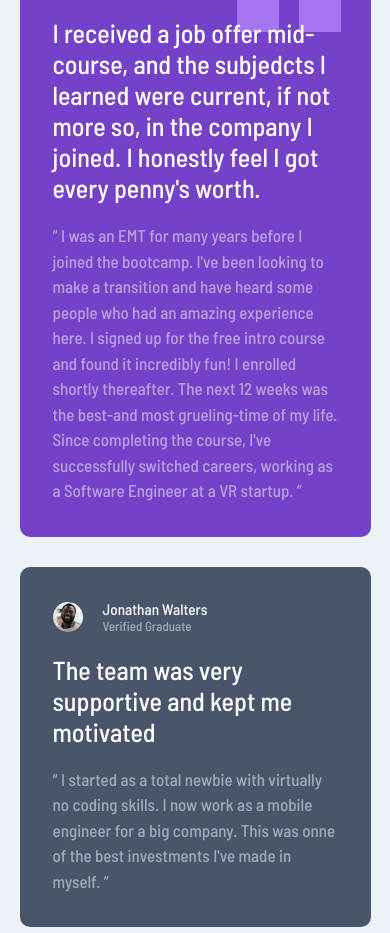
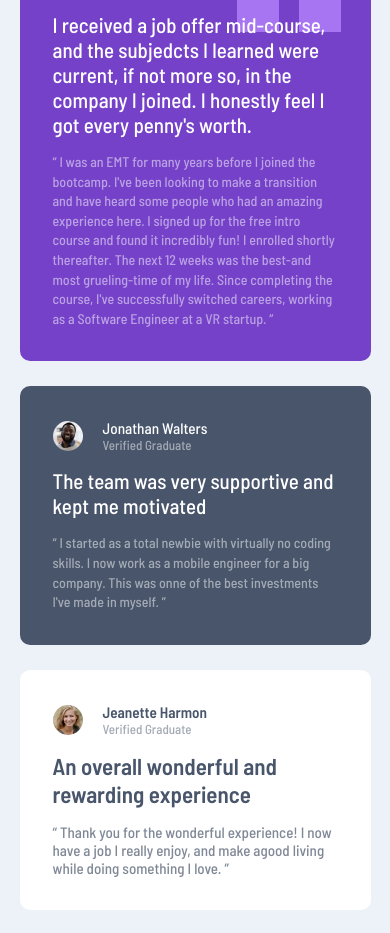
Before and after one commit to Eslam-Mohamed78/Testimonials, a plain HTML site: page index.html in a window 390 px wide. Shown: the part 100-1033 px from the top of the page. Drawn offline with Linux system fonts and the light colour scheme.

Commit message:
modified css file after zoom out page

```diff
--- a/CSS/main.css
+++ b/CSS/main.css
@@ -11,53 +11,19 @@ html {
 }
 main {
   min-height: 100%;
-  max-width: 1400px;
+  max-width: 1235px;
   margin: auto;
   display: flex;
   align-items: center;
 }
 .testi {
-  max-width: 1400px;
+  max-width: 1235px;
   display: grid;
   grid-template-columns:
     calc(25% - 22.5px) calc(25% - 22.5px) calc(25% - 22.5px)
     calc(25% - 22.5px);
   grid-template-rows: auto auto;
-  gap: 30px;
-}
-@media (max-width: 992px) {
-  main .testi {
-    grid-template-columns: minmax(0, 1fr);
-    margin: 30px 0;
-  }
-  main .testi .dani {
-    grid-area: 1 / 1 / 2 / 2;
-    width: 90%;
-    margin: auto;
-  }
-  main .testi .dani::after {
-    right: 30px;
-  }
-  main .testi .jona {
-    grid-area: 2 / 1 / 3 / 2;
-    width: 90%;
-    margin: auto;
-  }
-  main .testi .kira {
-    grid-area: 5 / 1 / 6 / 2;
-    width: 90%;
-    margin: auto;
-  }
-  main .testi .jean {
-    grid-area: 3 / 1 / 4 / 2;
-    width: 90%;
-    margin: auto;
-  }
-  main .testi .patrick {
-    grid-area: 4 / 1 / 5 / 2;
-    width: 90%;
-    margin: auto;
-  }
+  gap: 25px;
 }
 .testi .dani {
   grid-area: 1 / 1 / 2 / 3;
@@ -104,14 +70,15 @@ header img {
   z-index: 2;
   position: relative;
   font-weight: normal;
-  margin: 20px 0;
+  margin: 15px 0;
+  font-size: 21px;
 }
 .dani q,
 .jona q,
 .patrick q {
   color: hsl(0, 0%, 100%, 50%);
-  line-height: 1.5;
-  font-size: 17px;
+  line-height: 1.4;
+  font-size: 14px;
 }
 .jona {
   grid-area: 1 / 3 / 2 / 4;
@@ -122,7 +89,8 @@ header img {
 .jona h1 {
   color: hsl(0, 0%, 100%);
   font-weight: normal;
-  margin: 20px 0;
+  margin: 15px 0;
+  font-size: 21px;
 }
 .kira {
   grid-area: 1 / 4 / span 2 / 5;
@@ -147,13 +115,13 @@ header img {
 .kira h1,
 .jean h1 {
   color: hsl(217, 19%, 35%);
-  margin: 20px 0;
+  margin: 15px 0;
+  font-size: 23px;
 }
 .kira q,
 .jean q {
   color: hsl(217, 19%, 35%, 70%);
-  line-height: 1.5;
-  font-size: 17px;
+  font-size: 15px;
 }
 .patrick {
   grid-area: 2 / 2 / 3 / span 2;
@@ -164,5 +132,40 @@ header img {
 .patrick h1 {
   color: hsl(0, 0%, 100%);
   font-weight: normal;
-  margin: 20px 0;
+  margin: 15px 0;
+  font-size: 22px;
 }
+@media (max-width: 992px) {
+  main .testi {
+    grid-template-columns: minmax(0, 1fr);
+    margin: 30px 0;
+  }
+  main .testi .dani {
+    grid-area: 1 / 1 / 2 / 2;
+    width: 90%;
+    margin: auto;
+  }
+  main .testi .dani::after {
+    right: 30px;
+  }
+  main .testi .jona {
+    grid-area: 2 / 1 / 3 / 2;
+    width: 90%;
+    margin: auto;
+  }
+  main .testi .kira {
+    grid-area: 5 / 1 / 6 / 2;
+    width: 90%;
+    margin: auto;
+  }
+  main .testi .jean {
+    grid-area: 3 / 1 / 4 / 2;
+    width: 90%;
+    margin: auto;
+  }
+  main .testi .patrick {
+    grid-area: 4 / 1 / 5 / 2;
+    width: 90%;
+    margin: auto;
+  }
+}
```
